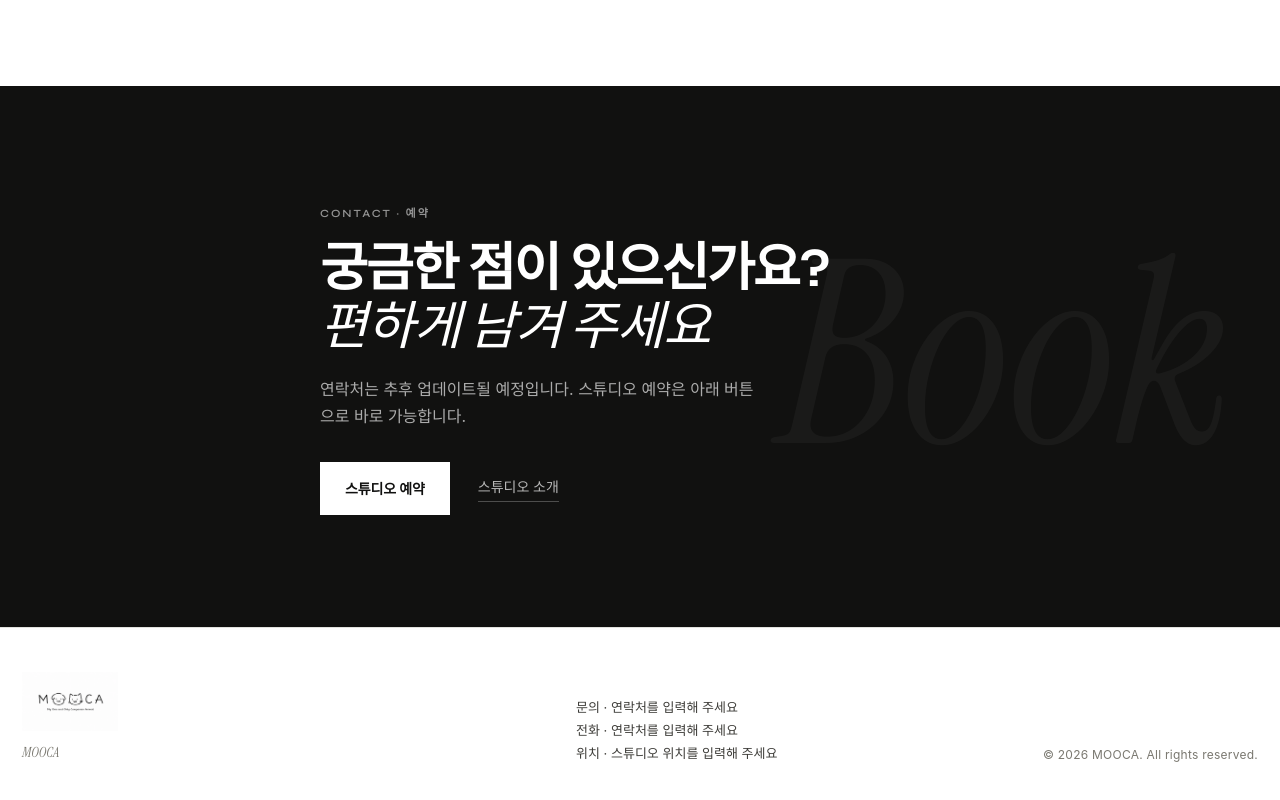
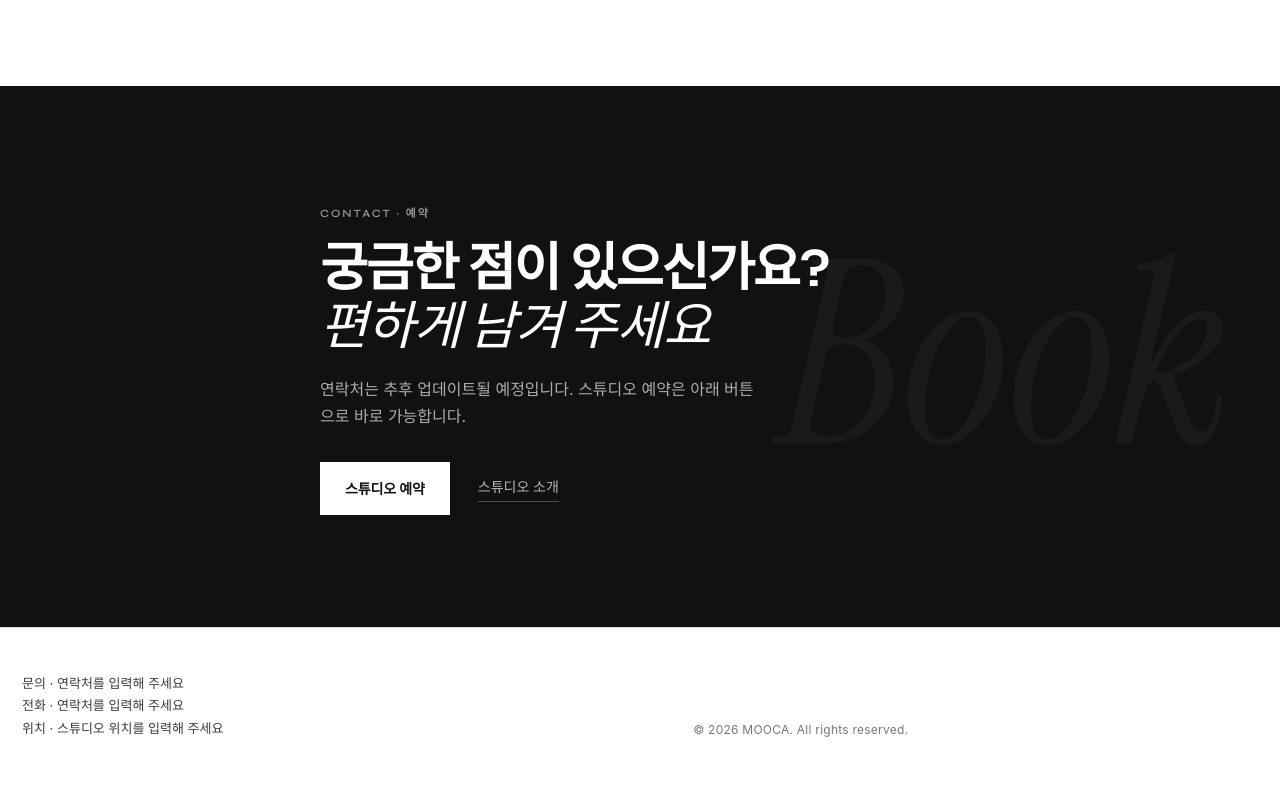
Before and after one commit to kyonghyun226/mooca, a website built with Vite: page index.html in a window 1280 px wide. Shown: the part 6741-7541 px from the top of the page. After the commit the page ends 7517 px from the top, so only its background shows below. Built offline with nearby package versions, Linux system fonts and the light colour scheme; some packages are replaced by stand-ins of ours; no server answers; a web font is replaced by a local one.

Commit message:
Remove footer brand logo and MOOCA label
Drop the bottom-left mark and tagline from the public footer.

```diff
--- a/index.html
+++ b/index.html
@@ -324,10 +324,6 @@
 
   <footer class="site-footer" role="contentinfo">
     <div class="container footer-inner">
-      <div class="footer-brand">
-        <img src="/logo.png" alt="MOOCA" class="logo logo--footer" width="100" height="40" />
-        <p class="footer-tagline">MOOCA</p>
-      </div>
       <div class="footer-meta">
         <p>문의 · 연락처를 입력해 주세요</p>
         <p>전화 · 연락처를 입력해 주세요</p>
```
